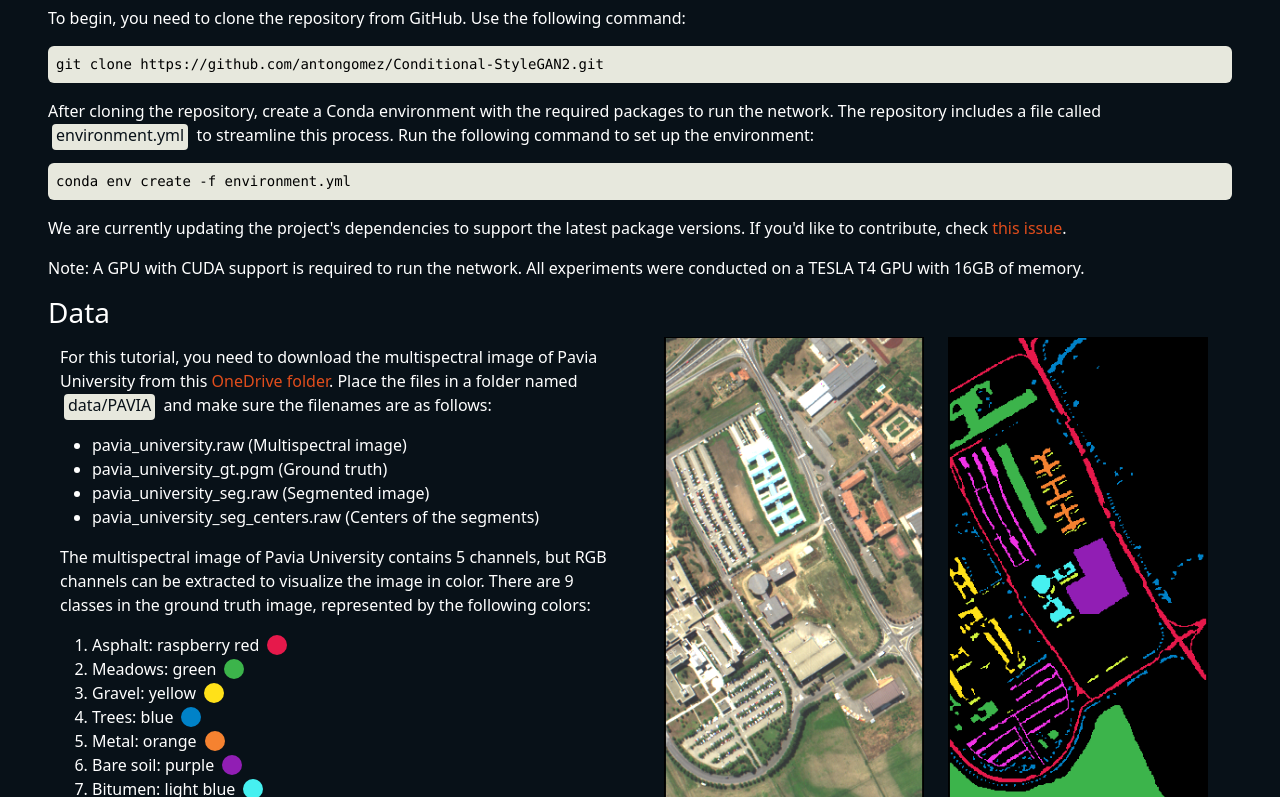
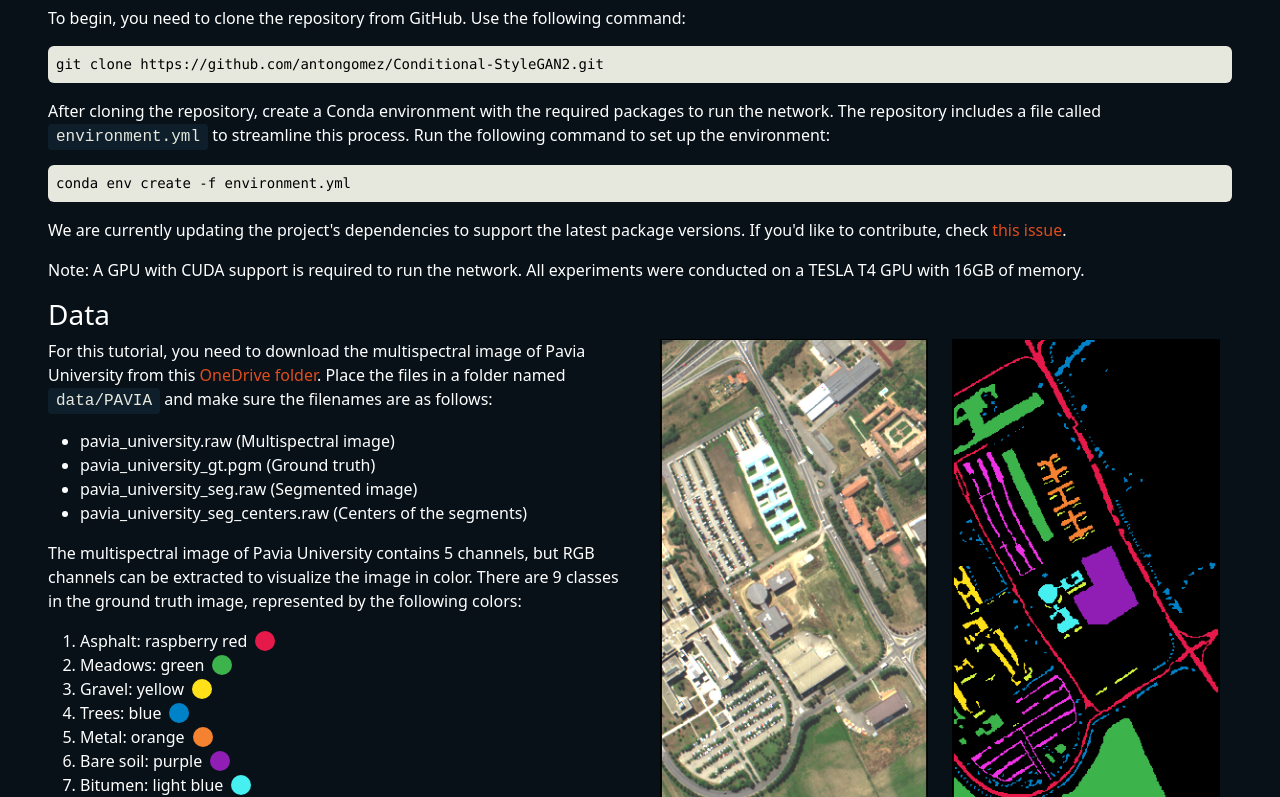
Before and after one commit to antongomez/Conditional-StyleGAN2-landing-page, a React (Vite) app: page / in a window 1280 px wide. Shown: the part 4283-5080 px from the top of the page. Built offline with nearby package versions, Linux system fonts and the light colour scheme.

Commit message:
Change style resalted text

```diff
--- a/src/App.jsx
+++ b/src/App.jsx
@@ -366,8 +366,8 @@ export const App = () => {
         </p>
         <h3>Data</h3>
         <Row lg={2} className="mx-0">
-          <Col lg={6} xl={6} className="mb-4 mb-lg-0">
-            <p className="fw-lighter mt-2">
+          <Col lg={6} xl={6} className="mb-4 mb-lg-0 px-0 pe-lg-2">
+            <p className="fw-lighter">
               For this tutorial, you need to download the multispectral image of
               Pavia University from this{" "}
               <a href="#" target="_blank" rel="noopener noreferrer">
@@ -528,7 +528,7 @@ export const App = () => {
               classification task.
             </p>
           </Col>
-          <Col lg={6} xl={6} className="">
+          <Col lg={6} xl={6} className="px-0 ps-lg-2">
             <Row md={2} className="justify-content-center mx-0">
               <Col xs={6} md={4} lg={6}>
                 <ZoomableImage
@@ -886,7 +886,7 @@ export const App = () => {
 
 const ResaltedText = ({ children }) => {
   return (
-    <span className="fw-bolder text-dark mx-1 px-1 pb-1 bg-light rounded-1">
+    <span className="text-light py-1 px-2 pb-1 rounded-1 resalted-text">
       {children}
     </span>
   );
--- a/src/scss/custom.scss
+++ b/src/scss/custom.scss
@@ -32,3 +32,8 @@ a {
 a:hover {
   color: darken(map-get($theme-colors, "info"), 10%);
 }
+
+.resalted-text {
+  background-color: lighten(map-get($theme-colors, "dark"), 5%);
+  font-family: monospace;
+}
```
